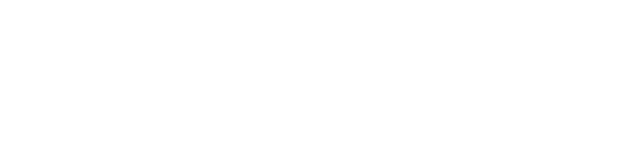
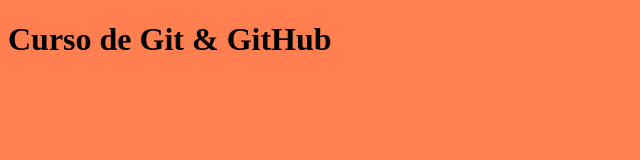
Before and after one commit to luc4s0488/GitCourse, a plain HTML site: page index.html in a window 1280 px wide. Shown: the whole page, without its empty margins (0-640 px from the left). Drawn offline with Linux system fonts and the light colour scheme.

```diff
--- /dev/null
+++ b/css/style.css
@@ -0,0 +1,3 @@
+body{
+    background-color: coral;
+}
--- a/index.html
+++ b/index.html
@@ -4,8 +4,10 @@
     <meta charset="UTF-8">
     <meta name="viewport" content="width=device-width, initial-scale=1.0">
     <title>Document</title>
+    <link href="css/style.css" rel="stylesheet" type="text/css"
 </head>
 <body>
+    <h1>Curso de Git & GitHub</h1>
 
 </body>
 </html>
```
Also changed, not shown: js/javascript.js (added), 1 other file.
